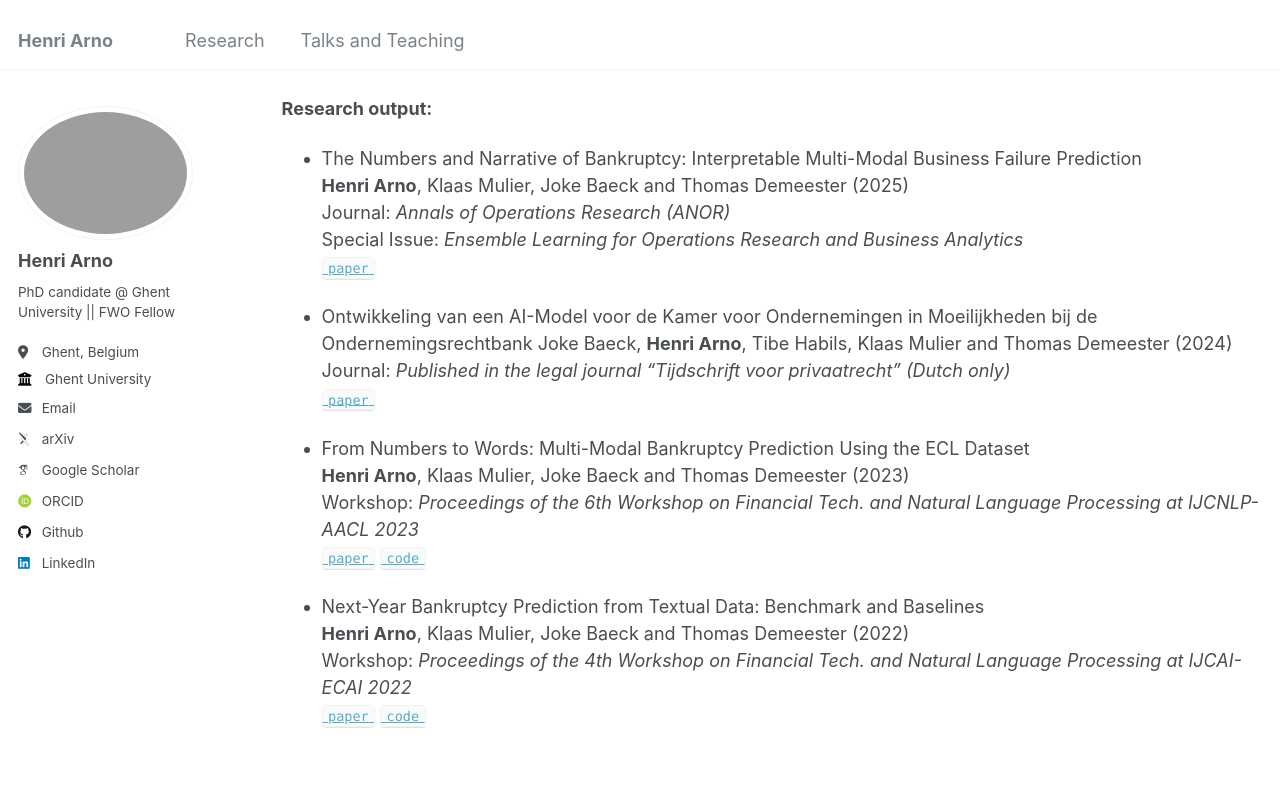
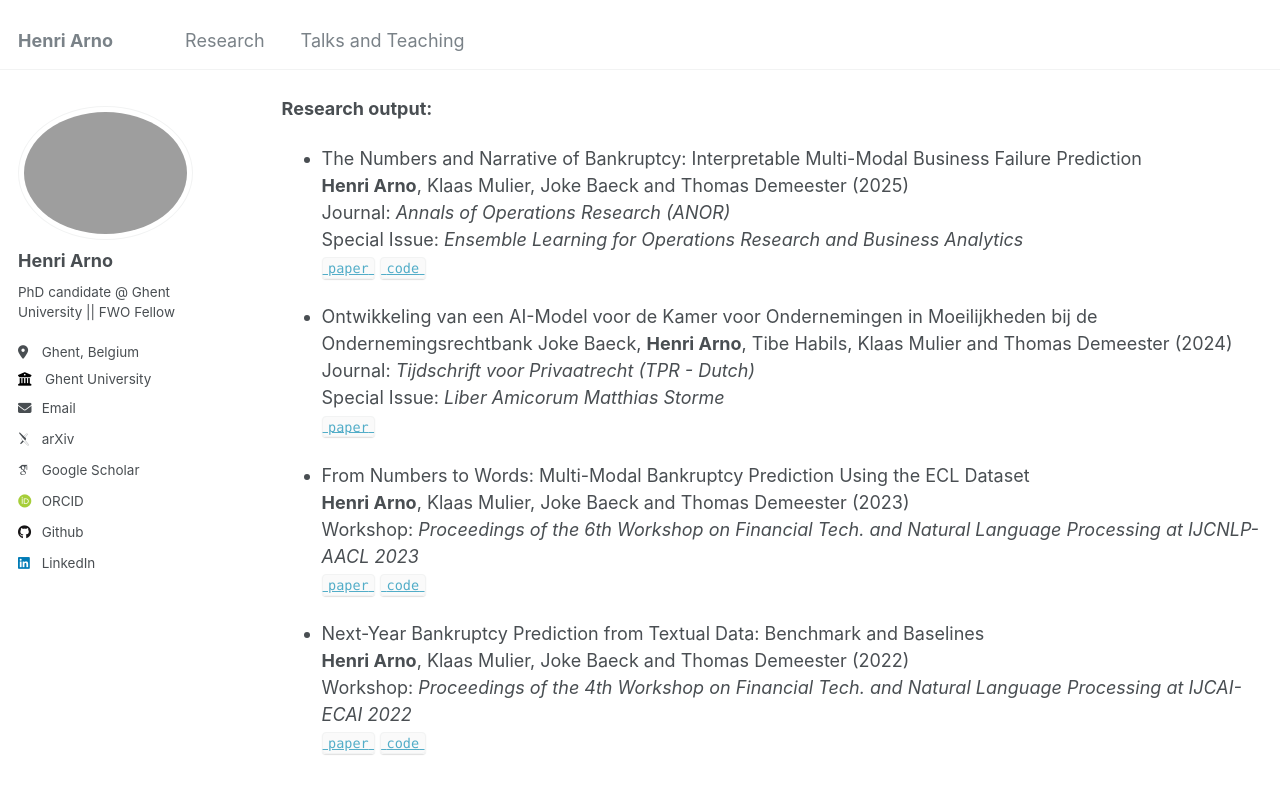
Before and after one commit to HenriArno/HenriArno.github.io, a Jekyll site: the page built from _pages/research.md, in a window 1280 px wide and 900 px high, scrolled down 799 px. Shown: the top 794 px of the window. Built offline with Jekyll 4.4.1, drawn with Linux system fonts in a browser that asks for light colours; some web fonts are replaced.

Commit message:
Update research.md

```diff
--- a/_pages/research.md
+++ b/_pages/research.md
@@ -14,7 +14,7 @@ permalink: /research/
 - From Text to Treatment Effects: A Meta-Learning Approach to Handling Text-Based Confounding
 **Henri Arno**, Paloma Rabaey, and Thomas Demeester (2024)
 Workshop: *Presented at the Causal Representation Learning workshop at NeurIPS 2024*
-[`paper`](https://arxiv.org/abs/2409.15503v2)
+[`paper`](https://openreview.net/forum?id=wizeKpiYOb)
 
 - SynSUM - Synthetic Benchmark with Structured and Unstructured Medical Records
 Paloma Rabaey, **Henri Arno** and Thomas Demeester (2024)
@@ -29,11 +29,12 @@ Workshop: *Presented at the GenAI4Health workshop at AAAI 2025*
 **Henri Arno**, Klaas Mulier, Joke Baeck and Thomas Demeester (2025)
 Journal: *Annals of Operations Research (ANOR)*
 Special Issue: *Ensemble Learning for Operations Research and Business Analytics*
-[`paper`](https://scholar.google.be/citations?user=ce8BmFgAAAAJ&hl=nl)
+[`paper`](https://scholar.google.be/citations?user=ce8BmFgAAAAJ&hl=nl) [`code`](https://github.com/henriarnoUG/ECL)
 
 - Ontwikkeling van een AI-Model voor de Kamer voor Ondernemingen in Moeilijkheden bij de Ondernemingsrechtbank
 Joke Baeck, **Henri Arno**, Tibe Habils, Klaas Mulier and Thomas Demeester (2024)
-Journal: *Published in the legal journal "Tijdschrift voor privaatrecht" (Dutch only)*
+Journal: *Tijdschrift voor Privaatrecht (TPR - Dutch)*
+Special Issue: *Liber Amicorum Matthias Storme*
 [`paper`](https://biblio.ugent.be/publication/01J9X3QVPZWV4XMKX0ZHA5D06J)
 
 - From Numbers to Words: Multi-Modal Bankruptcy Prediction Using the ECL Dataset
```
